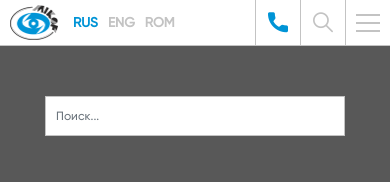
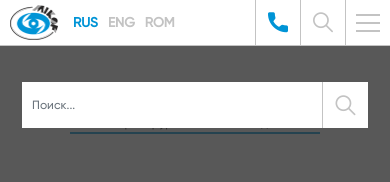
Before and after one commit to DionisPascaru/mikof, a plain HTML site: page index.html in a window 390 px wide. Both pictures are taken after a click on the element 323 px from the left and 22 px from the top of the page. Shown: the top 182 px of the page. Drawn offline with Linux system fonts and the light colour scheme; files whose address does not match are found by name.

Commit message:
Add button to mobile search form

```diff
--- a/index.html
+++ b/index.html
@@ -160,8 +160,13 @@
                                 <span class="icon-loupe"></span>
                             </div>
                             <div id="mobile-search-field" class="search-input">
-                                <input id="mobile-search-input" name="search" type="text"
-                                    class="search-field form-control" placeholder="Поиск...">
+                                <div class="d-flex justify-content-center mt-5 m-auto">
+                                    <input id="mobile-search-input" name="search" type="text"
+                                        class="search-field form-control" placeholder="Поиск...">
+                                    <button id="search-btn" class="search-btn">
+                                        <span class="icon-loupe"></span>
+                                    </button>
+                                </div>
                             </div>
                         </div>
                         <div id="collapse-btn" class="tab collapse-btn">
--- a/sass/__search.scss
+++ b/sass/__search.scss
@@ -87,7 +87,18 @@
 
         .search-field {
             max-width: 300px;
-            margin: 50px auto 0;
         }
     }
+
+    .search-field {
+        border: none;
+    }
+
+    .search-btn {
+        border: none;
+        width: 46px;
+        height: 46px;
+        background-color: #fff;
+        border-left: 1px solid $grey;
+    }
 }
```
Also changed, not shown: css/main.css.
